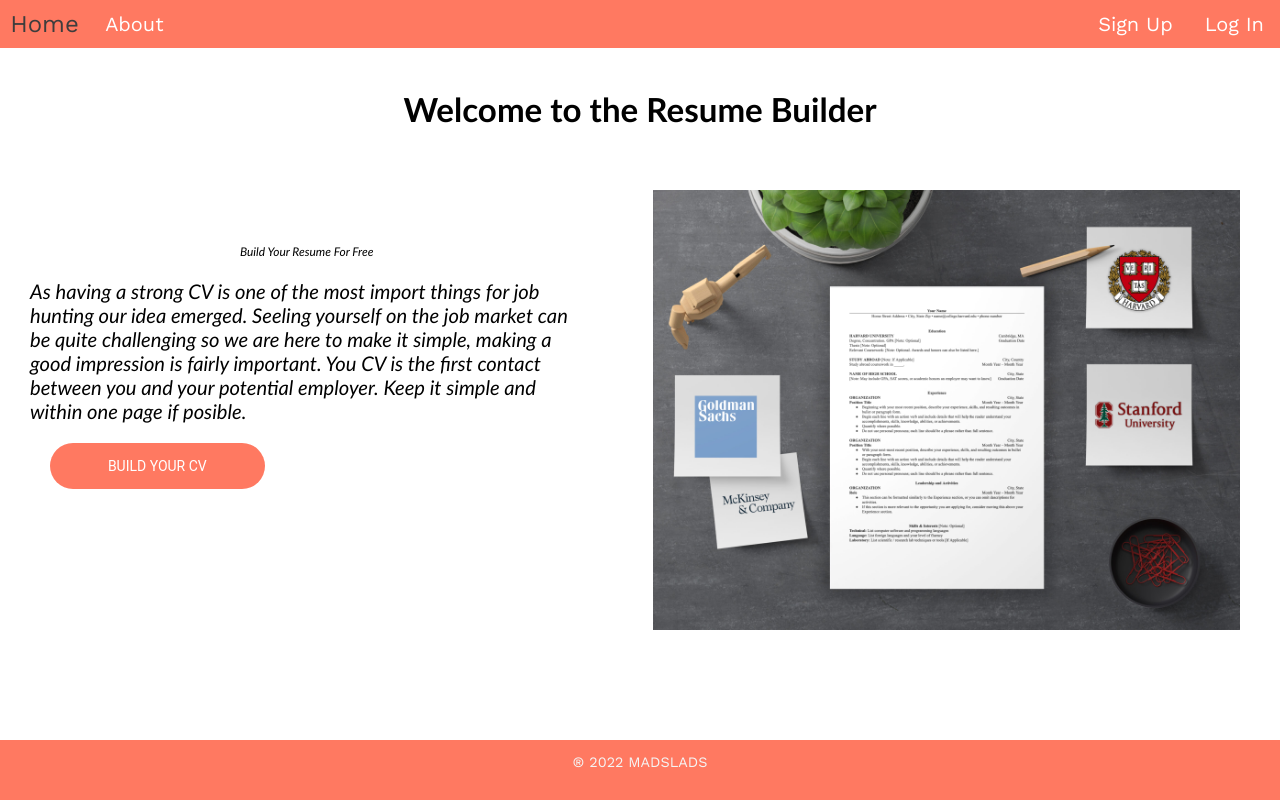
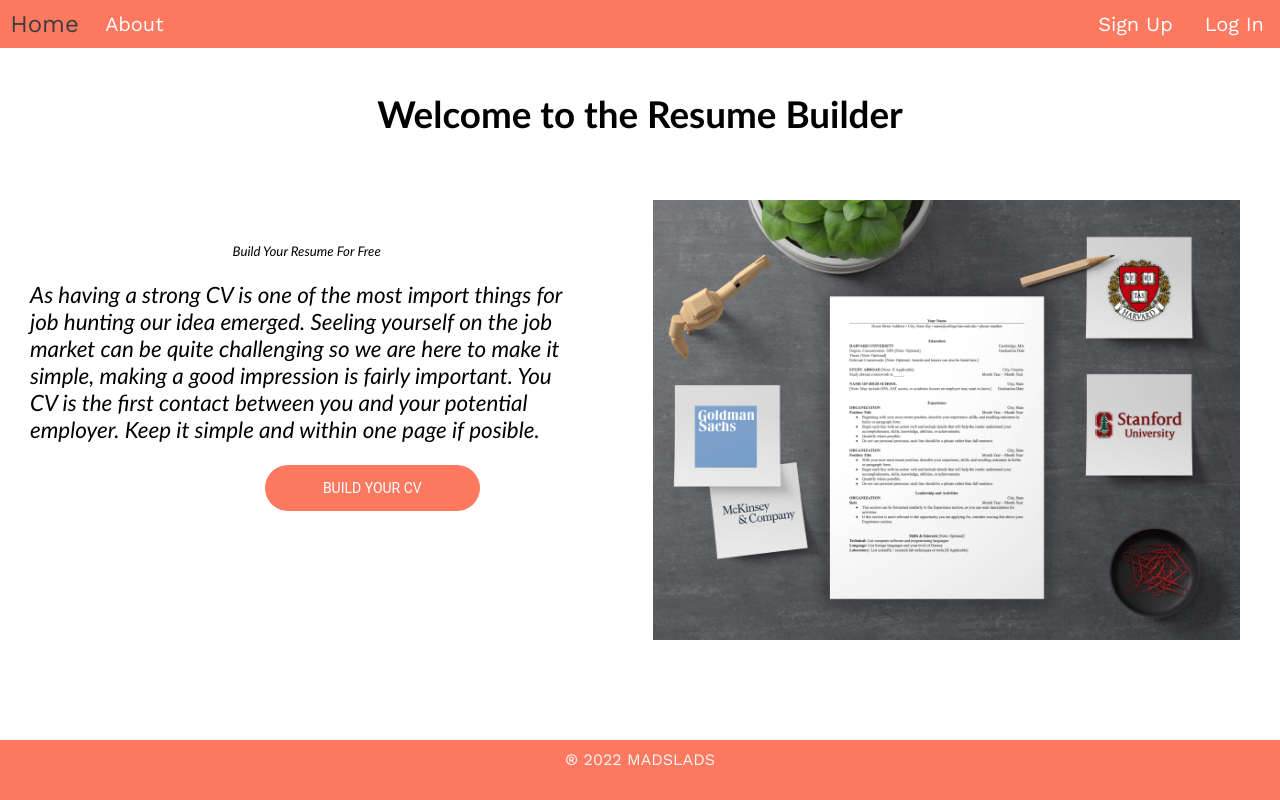
Before and after one commit to dhyanswathi/ReactCVBuilder, a React (Create React App) app in the folder cvbuilder/: page /Welcome in a window 1280 px wide. Built offline with nearby package versions, Linux system fonts and the light colour scheme.

Commit message:
we fixade

```diff
--- a/cvbuilder/src/Components/Footer.css
+++ b/cvbuilder/src/Components/Footer.css
@@ -8,4 +8,7 @@
 .footer-p{
     text-align: center;
     color: whitesmoke;
+    margin: 10px;
+    font-size: medium;
+    font-weight: 100;
 }
--- a/cvbuilder/src/Components/Login.js
+++ b/cvbuilder/src/Components/Login.js
@@ -49,7 +49,7 @@ function Login() {
           id="email" type='email' defaultValue={data.email} className='login-input' />
           <label className='login-label'>Password</label><br />
           <input placeholder='password' onChange={(e) => handle(e)} required='required'
-          id='password' defaultValue={data.password} className='login-input'></input>
+          id='password' defaultValue={data.password} type='password' className='login-input'></input>
           <button className='login-button'>Log in</button>
           <p className='message'>
             Don't have an account?
--- a/cvbuilder/src/Components/Resume.css
+++ b/cvbuilder/src/Components/Resume.css
@@ -15,12 +15,7 @@
 text-align: center;
 font-size: 20px;
 }
-aside {
-  padding-right: 15px;
-  margin-right: 15px;
-  float: left;
 
-}
 .image{
   width: 190px;
   height: 185px;
--- a/cvbuilder/src/Components/Resume2.css
+++ b/cvbuilder/src/Components/Resume2.css
@@ -6,7 +6,7 @@
     max-width: 60%;
 }
 
-h1 {
+.h1-resume2 {
     text-align: center;
     font-size: 40px;
     font-family: arial, sans-serif;
--- a/cvbuilder/src/Components/Resume2.js
+++ b/cvbuilder/src/Components/Resume2.js
@@ -30,7 +30,7 @@ function Resume2() {
     max-width: 100%;
   }}`}
             </style>
-            <h1>{name}</h1>
+            <h1 className="h1-resume2">{name}</h1>
             <article className="info">
                 <section className="section1">
                     <img className="image" alt="" src={image}></img>
--- a/cvbuilder/src/Components/Signup.css
+++ b/cvbuilder/src/Components/Signup.css
@@ -2,10 +2,6 @@
 
 body {
   font-family: "work sans";
-}
-
-html {
-  font-size: 90%;
 }
 
 #signupform {
--- a/cvbuilder/src/Components/Templates.js
+++ b/cvbuilder/src/Components/Templates.js
@@ -13,7 +13,7 @@ function Templates() {
         <Link to="/Resume">
         <img src={Template1} alt="welcome pic"/>
                     </Link>
-        <Link to="/Resume">
+        <Link to="/Resume2">
         <img src={Template2} alt="welcome pic" />
         </Link></div>
         </>
--- a/cvbuilder/src/Components/Welcome.css
+++ b/cvbuilder/src/Components/Welcome.css
@@ -20,7 +20,7 @@
     transition: all 0.3 ease;
     cursor: pointer;
     margin-bottom: 45px;
-    margin-left: 19px;
+    margin-left: 126px;
 }
 
 Link {
@@ -85,7 +85,7 @@ Link {
         transition: all 0.3 ease;
         cursor: pointer;
         margin-bottom: 45px;
-        margin-left: 50px;
+        margin-left: 265px;
     }
 
     .welcome button:hover,
```
Also changed, not shown: cvbuilder/src/Components/Footer.js (line endings or trailing spaces).
